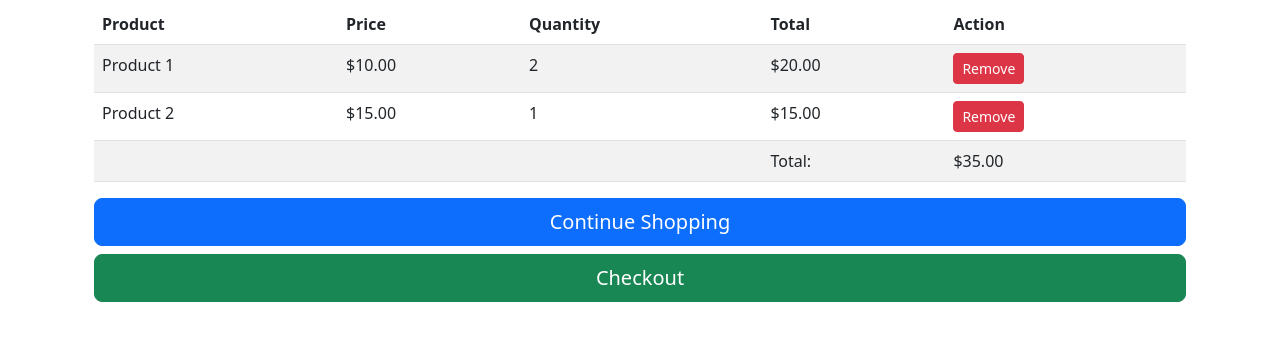
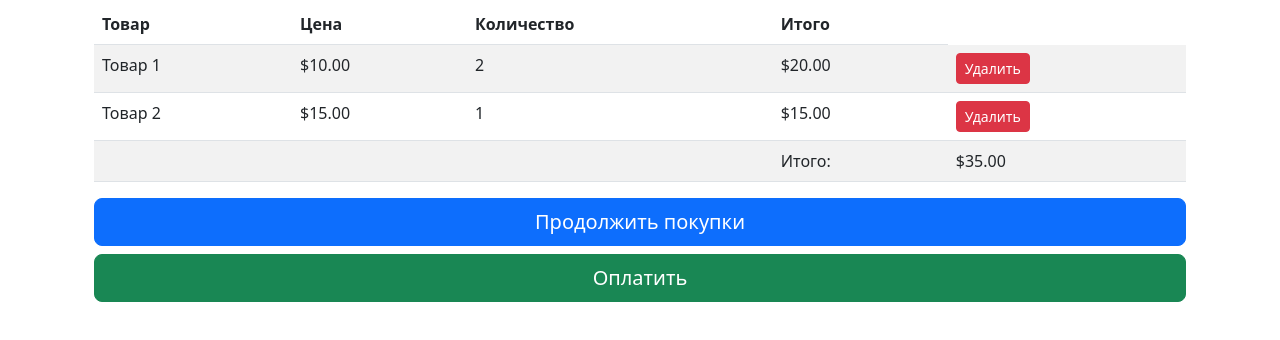
Before and after one commit to Markelan/ace.ru, a plain HTML site: page basket.html in a window 1280 px wide. Shown: the part 136-476 px from the top of the page. Drawn offline with Linux system fonts and the light colour scheme; files that its build step writes are made by us from their sources.

Commit message:
commit 2

```diff
--- a/basket.html
+++ b/basket.html
@@ -39,38 +39,37 @@
     <table class="table table-striped">
       <thead>
         <tr>
-          <th>Product</th>
-          <th>Price</th>
-          <th>Quantity</th>
-          <th>Total</th>
-          <th>Action</th>
+          <th>Товар</th>
+          <th>Цена</th>
+          <th>Количество</th>
+          <th>Итого</th>
         </tr>
       </thead>
       <tbody>
         <tr>
-          <td>Product 1</td>
+          <td>Товар 1</td>
           <td>$10.00</td>
           <td>2</td>
           <td>$20.00</td>
-          <td><button class="btn btn-danger btn-sm">Remove</button></td>
+          <td><button class="btn btn-danger btn-sm">Удалить</button></td>
         </tr>
         <tr>
-          <td>Product 2</td>
+          <td>Товар 2</td>
           <td>$15.00</td>
           <td>1</td>
           <td>$15.00</td>
-          <td><button class="btn btn-danger btn-sm">Remove</button></td>
+          <td><button class="btn btn-danger btn-sm">Удалить</button></td>
         </tr>
         <tr>
           <td colspan="3"></td>
-          <td>Total:</td>
+          <td>Итого:</td>
           <td>$35.00</td>
         </tr>
       </tbody>
     </table>
     <div class="d-grid gap-2">
-      <a href="#" class="btn btn-primary btn-lg">Continue Shopping</a>
-      <a href="#" class="btn btn-success btn-lg">Checkout</a>
+      <a href="#" class="btn btn-primary btn-lg">Продолжить покупки</a>
+      <a href="#" class="btn btn-success btn-lg">Оплатить</a>
     </div>
   </div>
 
```
